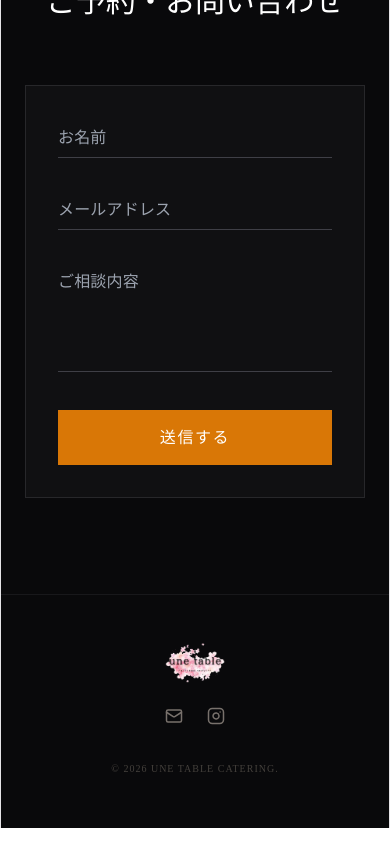
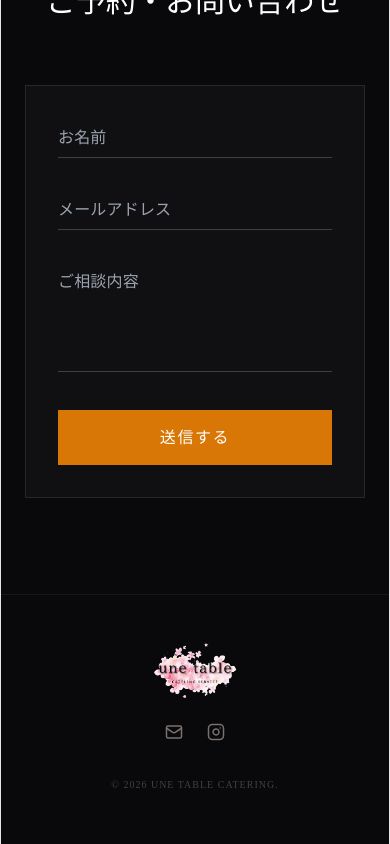
Before and after one commit to naogenbeat-prog/une-table-perfect-, a React (Vite) app: page / in a window 390 px wide. Shown: the part 8240-9084 px from the top of the page. Built offline with nearby package versions, Linux system fonts and the light colour scheme.

Commit message:
Update App.jsx

```diff
--- a/src/App.jsx
+++ b/src/App.jsx
@@ -33,7 +33,7 @@ const images = {
 const Navbar = ({ isScrolled, isMobileMenuOpen, setIsMobileMenuOpen }) => (
   <nav className={`fixed w-full z-50 transition-all duration-700 ${isScrolled ? "bg-zinc-950/95 backdrop-blur-md py-4 border-b border-zinc-800" : "bg-transparent py-6"}`}>
     <div className="w-full px-6 md:px-12 flex justify-start items-center gap-16">
-      <img src={CONFIG.logoImage} alt={CONFIG.brandName} className="h-8 md:h-10 cursor-pointer object-contain" />
+      <img src={CONFIG.logoImage} alt={CONFIG.brandName} className="h-14 md:h-16 cursor-pointer object-contain" />
       <div className="hidden md:flex space-x-10 items-center text-sm tracking-[0.2em] uppercase">
         {["Concept", "Services", "Menu", "Gallery"].map((item) => (
           <a key={item} href={`#${item.toLowerCase()}`} className="text-stone-300 hover:text-amber-500 transition-colors">{item}</a>
@@ -251,7 +251,7 @@ const App = () => {
       <Gallery />
       <Contact />
       <footer className="py-12 bg-zinc-950 text-center border-t border-zinc-900">
-        <img src={CONFIG.logoImage} alt={CONFIG.brandName} className="h-10 md:h-12 mx-auto mb-6 object-contain" />
+        <img src={CONFIG.logoImage} alt={CONFIG.brandName} className="h-14 md:h-16 mx-auto mb-6 object-contain" />
         <div className="flex justify-center space-x-6 mb-8 text-stone-500">
            <a href="#contact" className="hover:text-white transition-colors">
             <Mail size={18} />
```
